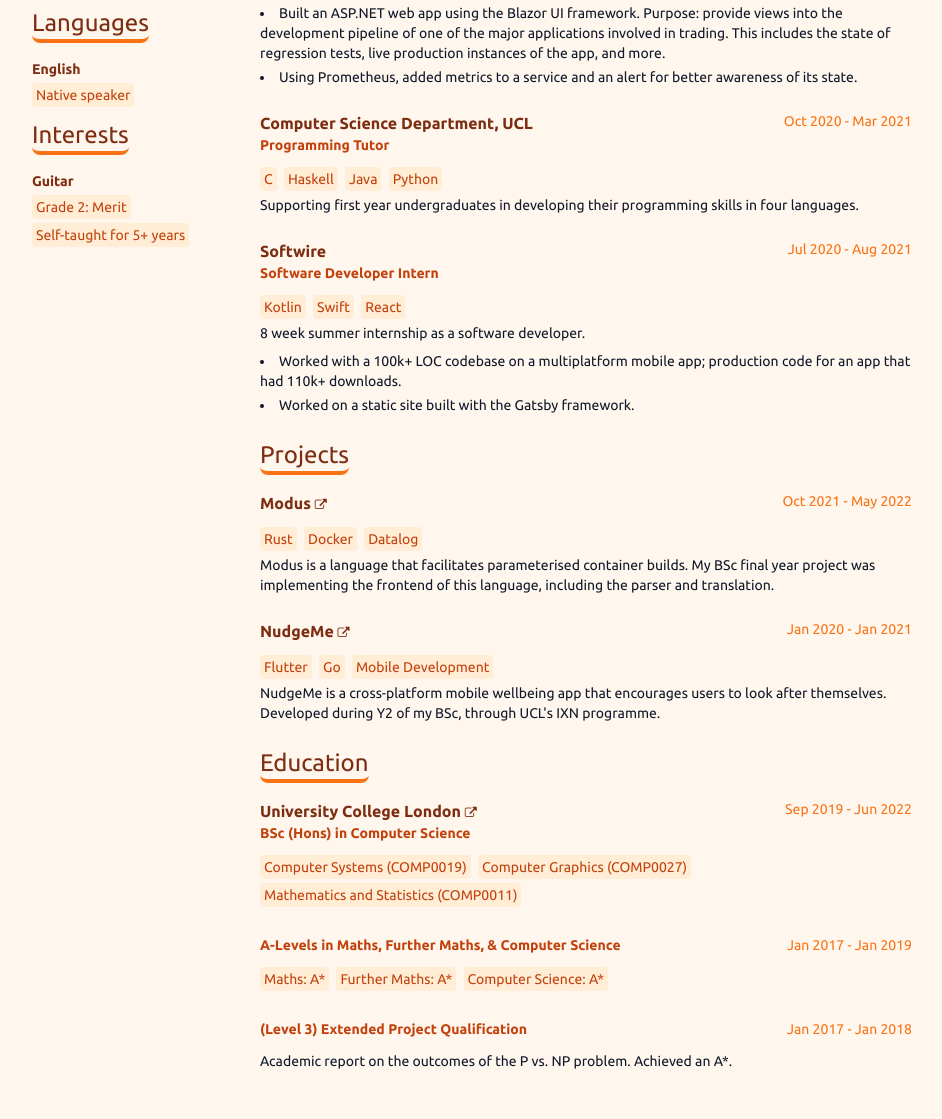
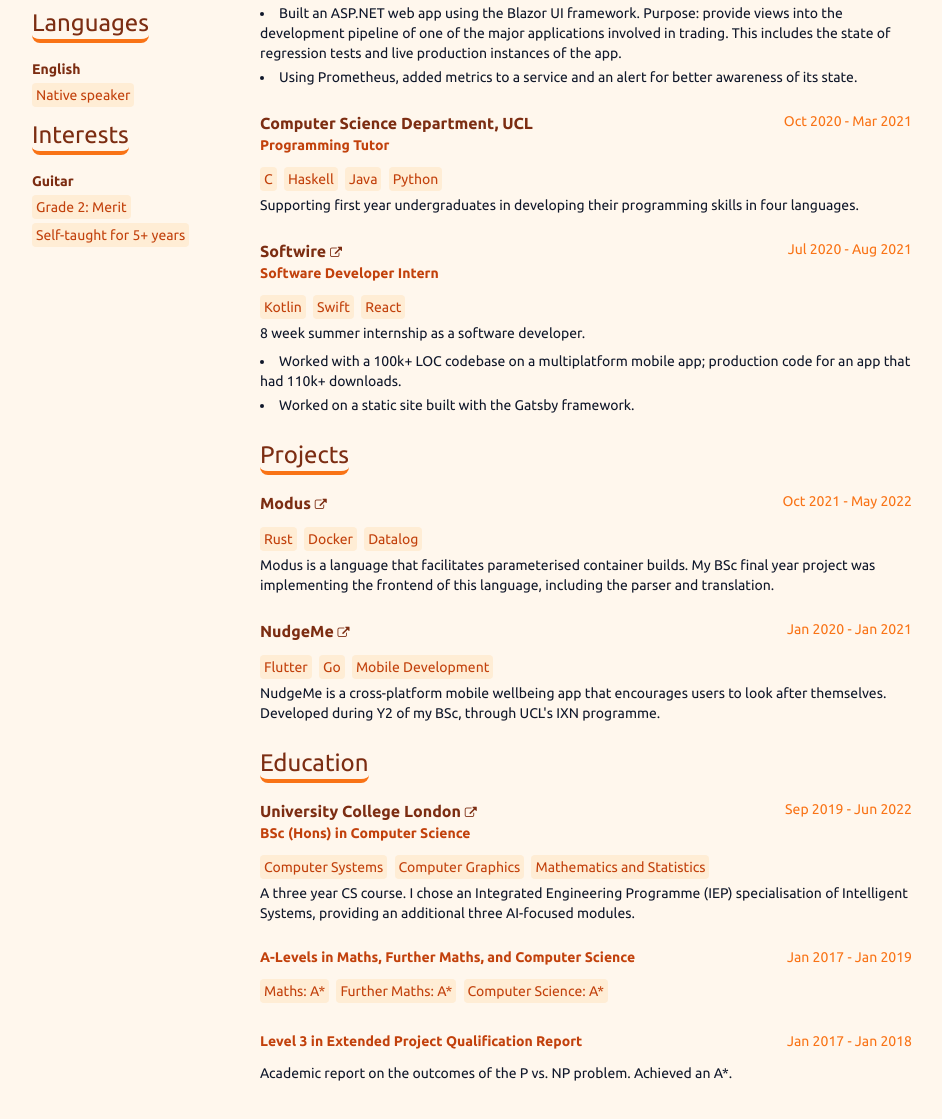
Before and after one commit to cyber-chris/resume, a plain HTML site: page index.html in a window 1280 px wide. Shown: the part 425-1544 px from the top of the page, without its empty margins (168-1110 px from the left). Drawn offline with Linux system fonts and the light colour scheme.

Commit message:
deploy: 429b76a43482875bb561382813d614ff28e0ef2b

```diff
--- a/index.html
+++ b/index.html
@@ -766,7 +766,7 @@
                 </div>
                 <p class="mb-2">12 week internship as a software engineer in the Realtime Quant Tyburn Tactical team.</p>
                 <ul class="list-disc list-inside">
-                    <li class="mb-1">Built an ASP.NET web app using the Blazor UI framework. Purpose: provide views into the development pipeline of one of the major applications involved in trading. This includes the state of regression tests, live production instances of the app, and more.</li>
+                    <li class="mb-1">Built an ASP.NET web app using the Blazor UI framework. Purpose: provide views into the development pipeline of one of the major applications involved in trading. This includes the state of regression tests and live production instances of the app.</li>
                     <li class="mb-1">Using Prometheus, added metrics to a service and an alert for better awareness of its state.</li>
                 </ul>
             </div>
@@ -797,7 +797,9 @@
               <div class="flex flex-row items-start justify-between mb-3">
                 <div>
                   <h3 class="text-base font-bold">
-                      Softwire
+                      <a href="https://www.softwire.com/" target="_blank">
+                        Softwire <i class="fa fa-external-link text-xs" aria-hidden="true"></i>
+                      </a>
                   </h3>
                     <p class="font-bold text-orange-700">
                       Software Developer Intern
@@ -885,10 +887,11 @@
                           </div>
                       </div>
                         <div>
-                            <span class="inline-block mr-1 mb-1 py-0.5 px-1 bg-orange-100 rounded text-orange-700">Computer Systems (COMP0019)</span>
-                            <span class="inline-block mr-1 mb-1 py-0.5 px-1 bg-orange-100 rounded text-orange-700">Computer Graphics (COMP0027)</span>
-                            <span class="inline-block mr-1 mb-1 py-0.5 px-1 bg-orange-100 rounded text-orange-700">Mathematics and Statistics (COMP0011)</span>
+                            <span class="inline-block mr-1 mb-1 py-0.5 px-1 bg-orange-100 rounded text-orange-700">Computer Systems</span>
+                            <span class="inline-block mr-1 mb-1 py-0.5 px-1 bg-orange-100 rounded text-orange-700">Computer Graphics</span>
+                            <span class="inline-block mr-1 mb-1 py-0.5 px-1 bg-orange-100 rounded text-orange-700">Mathematics and Statistics</span>
                         </div>
+                        <p class="mb-2">A three year CS course. I chose an Integrated Engineering Programme (IEP) specialisation of Intelligent Systems, providing an additional three AI-focused modules.</p>
                     </div>
                     <div class="mb-6 break-inside-avoid">
                       <div class="flex flex-row items-start justify-between mb-3">
@@ -897,7 +900,7 @@
 
                           </h3>
                             <p class="font-bold text-orange-700">
-                              A-Levels in Maths, Further Maths, &amp; Computer Science
+                              A-Levels in Maths, Further Maths, and Computer Science
                             </p>
                         </div>
                           <div class="text-sm text-orange-500">
@@ -918,7 +921,7 @@
 
                           </h3>
                             <p class="font-bold text-orange-700">
-                              (Level 3) Extended Project Qualification
+                              Level 3 in Extended Project Qualification Report
                             </p>
                         </div>
                           <div class="text-sm text-orange-500">
```
